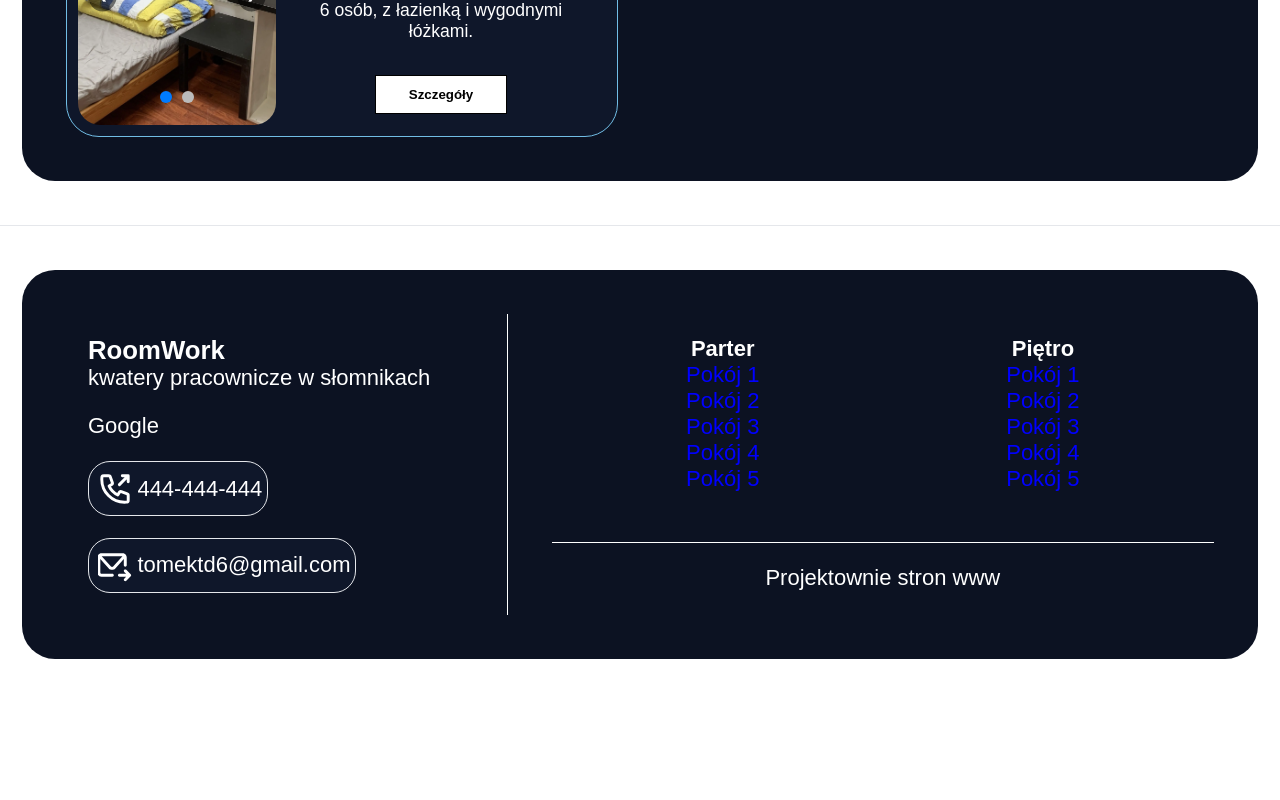
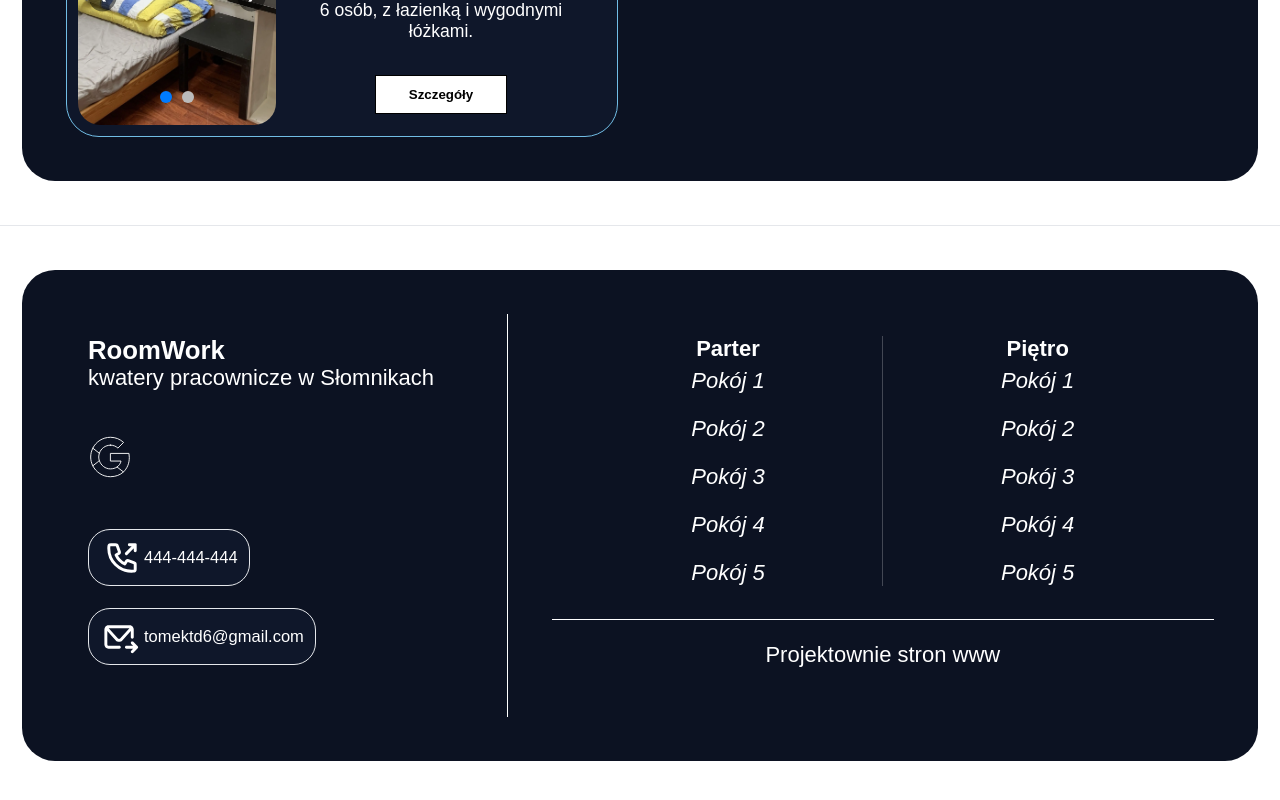
Before and after one commit to TDomagalski/nextjs-15-roomwork, a Next.js app: page /kwatery in a window 1280 px wide. Shown: the part 2733-3533 px from the top of the page. Before the commit the page ends 3443 px from the top, so only its background shows below. Built offline with nearby package versions, Linux system fonts and the light colour scheme.

Commit message:
feat: footer component v1

```diff
--- a/src/components/footer/footer.module.scss
+++ b/src/components/footer/footer.module.scss
@@ -1,17 +1,28 @@
 @use '../../styles/utilities/variables' as vars;
 @use '../../styles/components/buttons';
+
+// SVG Icons
+.c {
+  fill: none;
+  stroke: #ffffff;
+  stroke-linecap: round;
+  stroke-linejoin: round;
+}
 
 .footer_grid {
   .footer_left {
     // background-color: lightblue;
     padding: 1rem;
     text-align: left;
-    border-right: 1px solid white;
 
     // .left_company {}
 
     .left_socials {
-      margin: 1rem 0;
+      margin: 2rem 0;
+
+      svg {
+        width: 2rem;
+      }
     }
 
     .left_btns {
@@ -22,16 +33,17 @@
 
       .btn {
         background-color: vars.$backgroundDark;
-        padding: 0.2rem;
         flex-basis: 40%;
         border: 1px solid vars.$colorBorder;
         border-radius: 1rem;
-        text-align: center;
 
         a {
           display: flex;
           justify-content: flex-start;
           align-items: center;
+          padding: 0.25rem 0.5rem;
+          font-size: 0.75rem;
+          text-align: center;
 
           svg {
             width: 2rem;
@@ -49,17 +61,24 @@
       // background-color: lightcoral;
       padding: 1rem;
       display: flex;
-      gap: 1rem;
 
       .rooms_side {
-        // h5 {}
+        &:last-of-type {
+          border-left: 1px solid rgba(255, 255, 255, 0.226);
+        }
+
+        h4 {
+          margin-bottom: 0.25rem;
+        }
+
         .rooms_box {
           display: flex;
           flex-wrap: wrap;
+          gap: 1rem;
 
           a.room {
             flex-basis: 100%;
-            color: blue;
+            font-style: italic;
           }
         }
       }
@@ -83,16 +102,20 @@
     gap: 2rem;
 
     .footer_left {
+      border-right: 1px solid white;
+
       // .left_company {}
       // .left_socials {}
 
-      // .left_btns {
-      //   .btn {
-      //     a {
-      //       svg {}
+      .left_btns {
+        font-size: 1rem;
+        // .btn {
+        //   a {
+        //     svg {
         //     }
         //   }
         // }
+      }
     }
 
     .footer_right {
@@ -100,16 +123,16 @@
       grid-template-rows: 3fr 1fr; // Stosunek wierszy 1:3 w prawej kolumnie
       gap: 0.5rem;
 
-      .rooms {
-        //   .rooms_side {
-        //     h5 {}
-        //     .rooms_box {
-        //       a.room {
+      // .rooms {
+      //     .rooms_side {
+      //       h5 {}
+      //       .rooms_box {
+      //         a.room {
+      //         }
       //       }
       //     }
       //   }
       // }
-      }
 
       // .right_website {}
     }
--- a/src/components/footer/page.jsx
+++ b/src/components/footer/page.jsx
@@ -10,10 +10,44 @@ export default function Footer() {
           <div className={styles.footer_left}>
             <div className={styles.left_company}>
               <h3>RoomWork</h3>
-              <p>kwatery pracownicze w słomnikach</p>
+              <p>kwatery pracownicze w Słomnikach</p>
             </div>
+
+            {/* Google icon */}
             <div className={styles.left_socials}>
-              <a href='#'>Google</a>
+              <a href='https://maps.app.goo.gl/578mwf2EMf69g5BV7'>
+                <svg
+                  viewBox='0 0 48 48'
+                  id='b'
+                  xmlns='http://www.w3.org/2000/svg'
+                  fill='#ffffff'
+                >
+                  <g id='SVGRepo_bgCarrier' strokeWidth='0'></g>
+                  <g
+                    id='SVGRepo_tracerCarrier'
+                    strokeLinecap='round'
+                    strokeLinejoin='round'
+                  ></g>
+                  <g id='SVGRepo_iconCarrier'>
+                    <path
+                      className={styles.c}
+                      d='m38.6591,40.3009c4.0655-3.7527,6.4109-9.2645,6.4109-15.8123,0-1.5245-.1368-2.9905-.3909-4.3977h-20.2491v8.3264h11.5709c-.5082,2.6777-2.0327,4.945-4.3195,6.4695'
+                    ></path>
+                    <path
+                      className={styles.c}
+                      d='m5.2364,33.6555c3.5377,7.0168,10.7891,11.8445,19.1936,11.8445,5.805,0,10.6718-1.9155,14.2291-5.1991l-6.9777-5.4141c-1.9155,1.29-4.3586,2.0718-7.2514,2.0718-5.59,0-10.3395-3.7723-12.04-8.8541'
+                    ></path>
+                    <path
+                      className={styles.c}
+                      d='m5.2364,14.3641c-1.4659,2.8927-2.3064,6.1568-2.3064,9.6359s.8405,6.7432,2.3064,9.6359l5.5705-4.3391s1.5832-1.2118,1.5832-1.2118c-.43-1.29-.6841-2.6582-.6841-4.085s.2541-2.795.6841-4.085'
+                    ></path>
+                    <path
+                      className={styles.c}
+                      d='m24.43,11.0609c3.1664,0,5.9809,1.0945,8.2286,3.2055l6.1568-6.1568c-3.7332-3.4791-8.5805-5.6095-14.3855-5.6095-8.4045,0-15.6559,4.8277-19.1936,11.8641l7.1536,5.5509c1.7005-5.0818,6.45-8.8541,12.04-8.8541Z'
+                    ></path>
+                  </g>
+                </svg>
+              </a>
             </div>
             <div className={styles.left_btns}>
               <div className={styles.btn}>
```
Lines whose indentation alone changed are shown as unchanged.
